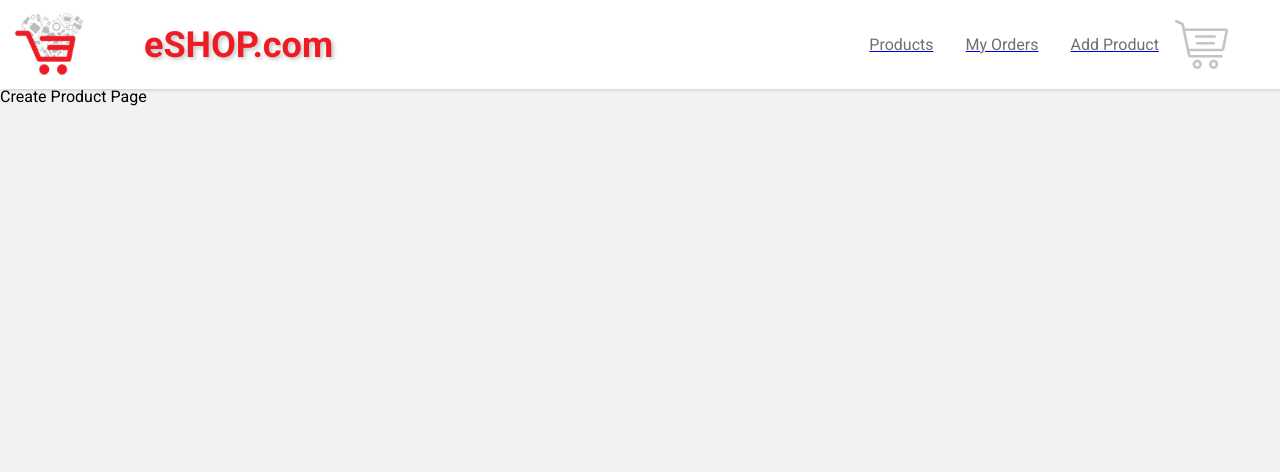
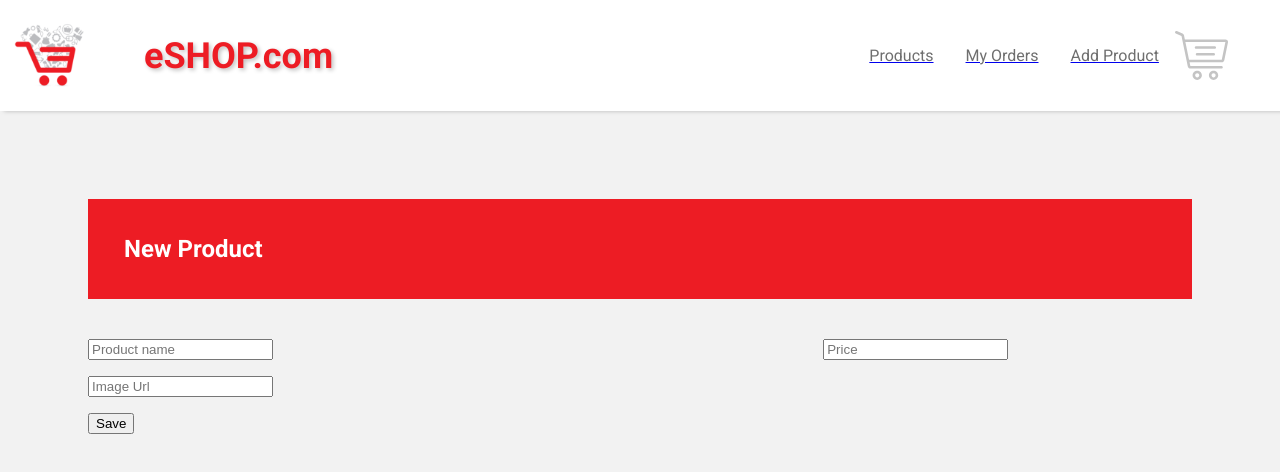
Before and after one commit to MarioVasilev99/eCommerceReactApp, a React (Create React App) app: page /products/add in a window 1280 px wide. Shown: the top 472 px of the page. Built offline with nearby package versions, Linux system fonts and the light colour scheme.

Commit message:
Styled the products page.

```diff
--- a/package.json
+++ b/package.json
@@ -16,6 +16,7 @@
     "@types/react-router-dom": "^5.1.5",
     "react": "^16.13.1",
     "react-dom": "^16.13.1",
+    "react-hook-form": "^6.8.3",
     "react-redux": "^7.2.1",
     "react-router-dom": "^5.2.0",
     "react-scripts": "3.4.3",
--- a/src/components/add-product-page/index.tsx
+++ b/src/components/add-product-page/index.tsx
@@ -1,7 +1,101 @@
 import React from "react";
+import { useForm } from "react-hook-form";
+import { useDispatch } from "react-redux";
+import { addProduct } from "../../reducers/products/products-page-slice";
+import { makeStyles } from "@material-ui/styles";
+
+const useStyles = makeStyles({
+    heading: {
+        gridColumnStart: "1",
+        gridColumnEnd: "7",
+        gridRowStart: "1",
+        backgroundColor: "#ED1C24",
+        padding: "1.5em",
+        color: "#FFFFFF",
+        fontFamily: "Roboto",
+        fontWeight: "bold",
+        fontSize: "24px",
+        lineHeight: "28px",
+        marginBottom: "1em",
+    },
+    formWrapper: {
+        display: "grid",
+        gridTemplateColumns: "repeat(6, 1fr)",
+        padding: "5.5em",
+        gridGap: "1em 1em",
+    },
+    productNameField: {
+        gridColumnStart: "1",
+        gridColumnEnd: "5",
+    },
+    imageField: {
+        gridColumnStart: "1",
+        gridColumnEnd: "7",
+        gridRowStart: "3",
+        width: "100%",
+    },
+    saveBtn: {
+        gridRowStart: "4",
+    },
+});
+
+export type NewProductData = {
+    name: string;
+    imageUrl: string;
+    price: number;
+};
 
 const AddProductPage = (): JSX.Element => {
-    return <h1>Create Product Page</h1>;
+    const classes = useStyles();
+
+    const { register, handleSubmit, reset } = useForm<NewProductData>();
+
+    const dispatch = useDispatch();
+    const onSubmit = (data: NewProductData) => {
+        dispatch(addProduct(data));
+        reset();
+    };
+
+    return (
+        <form className={classes.formWrapper} onSubmit={handleSubmit(onSubmit)}>
+            <div className={classes.heading}>
+                <h1>New Product</h1>
+            </div>
+            <div className={classes.productNameField}>
+                <input
+                    placeholder="Product name"
+                    type="text"
+                    id="name"
+                    name="name"
+                    ref={register}
+                />
+            </div>
+
+            <div>
+                <input
+                    placeholder="Price"
+                    type="number"
+                    id="price"
+                    name="price"
+                    ref={register}
+                />
+            </div>
+
+            <div className={classes.imageField}>
+                <input
+                    placeholder="Image Url"
+                    type="text"
+                    id="imageUrl"
+                    name="imageUrl"
+                    ref={register}
+                />
+            </div>
+
+            <div className={classes.saveBtn}>
+                <input type="submit" value="Save" ref={register} />
+            </div>
+        </form>
+    );
 };
 
 export default AddProductPage;
--- a/src/components/header/header.tsx
+++ b/src/components/header/header.tsx
@@ -9,7 +9,9 @@ const useStyles = makeStyles({
     root: {
         display: "grid",
         gridTemplateColumns: "2fr 1fr",
-        backgroundColor: "white",
+        backgroundColor: "#FFFFFF",
+        height: "111px",
+        width: "auto",
         filter: "drop-shadow(4px 0px 2px rgba(0, 0, 0, 0.25))",
     },
     signature: {
--- a/src/components/products-page/index.tsx
+++ b/src/components/products-page/index.tsx
@@ -6,10 +6,11 @@ import { makeStyles } from "@material-ui/styles";
 
 const useStyles = makeStyles({
     productsWrapper: {
-        display: "grid",
-        gridTemplateColumns: "repeat(4, 350px)",
-        justifyContent: "space-around",
-        margin: "4em 0 4em 0",
+        display: "flex",
+        flexWrap: "wrap",
+        justifyContent: "space-evenly",
+        alignContent: "space-between",
+        marginTop: "80px",
     },
 });
 
--- a/src/components/products-page/product-cart-button.tsx
+++ b/src/components/products-page/product-cart-button.tsx
@@ -7,7 +7,8 @@ const useStyles = makeStyles({
         display: "flex",
         justifyContent: "center",
         backgroundColor: "#ED1C24",
-        padding: "1em",
+        flex: "0 0 109px",
+        height: "109px",
     },
 });
 
@@ -20,7 +21,7 @@ const ProductCartButton = ({ productId }: TProps): JSX.Element => {
 
     return (
         <div className={classes.cartWrapper}>
-            <img src={ProductCart} alt="product-cart-image" />
+            <img src={ProductCart} alt="product-cart" />
         </div>
     );
 };
--- a/src/components/products-page/product.tsx
+++ b/src/components/products-page/product.tsx
@@ -1,6 +1,4 @@
 import React from "react";
-import { useSelector } from "react-redux";
-import { RootState } from "../../reducers";
 import ProductCartButton from "./product-cart-button";
 import { makeStyles } from "@material-ui/styles";
 
@@ -8,22 +6,33 @@ const useStyles = makeStyles({
     productItem: {
         display: "flex",
         flexWrap: "wrap",
-        width: "350px",
+        flex: "0 0 350px",
+        maxHeight: "460px",
+        marginBottom: "96px",
     },
     productImage: {
         width: "350px",
         height: "350px",
+        objectFit: "fill",
     },
-    nameWrapper: {
+    propertyWrapper: {
         display: "flex",
-        flexBasis: "75%",
+        width: "350px",
+        height: "109px",
         alignItems: "center",
         justifyContent: "center",
         backgroundColor: "#E2E2E2",
     },
+    nameWrapper: {
+        display: "flex",
+        flex: "0 0 239px",
+        height: "109px",
+        justifyContent: "center",
+        alignItems: "center",
+    },
     productName: {
         fontFamily: "Roboto",
-        fontSize: "23px",
+        fontSize: "24px",
         lineHeight: "26.95px",
         textAlign: "center",
     },
@@ -45,10 +54,12 @@ const Product = ({ id, image, name }: TProps): JSX.Element => {
                 src={image}
                 alt="productImage"
             />
-            <div className={classes.nameWrapper}>
-                <p className={classes.productName}>{name}</p>
+            <div className={classes.propertyWrapper}>
+                <div className={classes.nameWrapper}>
+                    <p className={classes.productName}>{name}</p>
+                </div>
+                <ProductCartButton productId={id} />
             </div>
-            <ProductCartButton productId={id} />
         </div>
     );
 };
--- a/src/reducers/products/products-page-slice.tsx
+++ b/src/reducers/products/products-page-slice.tsx
@@ -1,6 +1,18 @@
-import { createSlice } from "@reduxjs/toolkit";
+import { createSlice, PayloadAction } from "@reduxjs/toolkit";
+import { NewProductData } from "../../components/add-product-page/index";
 
-const productsInitialState = {
+interface IProduct {
+    id: number;
+    name: string;
+    price: number;
+    image: string;
+}
+
+interface IProductsState {
+    products: Array<IProduct>;
+}
+
+const productsInitialState: IProductsState = {
     products: [
         {
             id: 1,
@@ -35,7 +47,21 @@ const productsInitialState = {
 const productsPageSlice = createSlice({
     name: "products",
     initialState: productsInitialState,
-    reducers: {},
+    reducers: {
+        addProduct(state, action: PayloadAction<NewProductData>) {
+            debugger;
+            const lastId = state.products.length;
+            const newProduct: IProduct = {
+                id: lastId + 1,
+                name: action.payload.name,
+                price: action.payload.price,
+                image: action.payload.imageUrl,
+            };
+
+            state.products.push(newProduct);
+        },
+    },
 });
 
+export const { addProduct } = productsPageSlice.actions;
 export default productsPageSlice;
```
Also changed, not shown: 1 other file (tests, documents, lock files or other folders).
